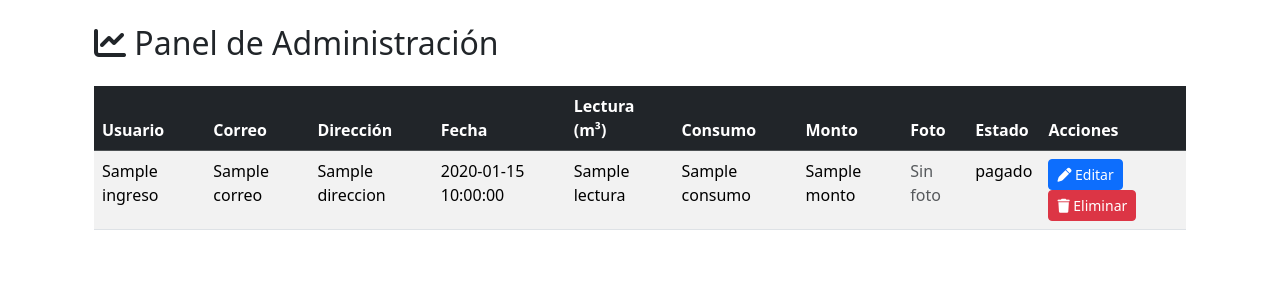
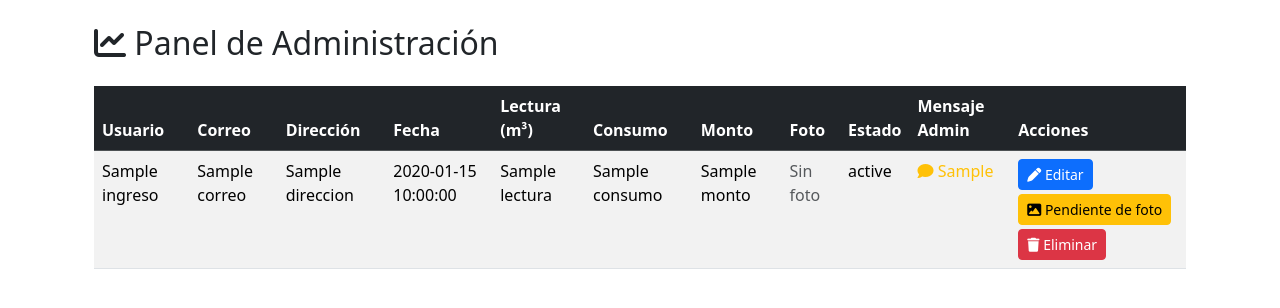
Before and after one commit to nmaureira7-boop/agua_app, a Flask app: template templates/vistas/admin_dashboard.html in a window 1280 px wide. Shown: the part 56-364 px from the top of the page. Run offline with Flask 3, Linux system fonts and the light colour scheme; the template is opened without the code that fills it: most values are stand-ins (such as "Sample title", 1, 10 or a date in 2020).

Commit message:
Update admin_dashboard.html

```diff
--- a/templates/vistas/admin_dashboard.html
+++ b/templates/vistas/admin_dashboard.html
@@ -16,6 +16,7 @@
         <th>Monto</th>
         <th>Foto</th>
         <th>Estado</th>
+        <th>Mensaje Admin</th>
         <th>Acciones</th>
       </tr>
     </thead>
@@ -47,11 +48,26 @@
             <span class="text-muted">Sin foto</span>
           {% endif %}
         </td>
-        <td>{{ ingreso.estado or 'Pendiente' }}</td>
+        <td>{{ ingreso.estado_validacion or 'Pendiente' }}</td>
         <td>
-          <a href="{{ url_for('admin_editar_ingreso', ingreso_id=ingreso.ingreso_id) }}" class="btn btn-sm btn-primary">
+          {% if ingreso.mensaje_admin %}
+            <span class="text-warning"><i class="fa-solid fa-comment"></i> {{ ingreso.mensaje_admin }}</span>
+          {% else %}
+            <span class="text-muted">Sin mensaje</span>
+          {% endif %}
+        </td>
+        <td>
+          <!-- Editar ingreso (estado y mensaje) -->
+          <a href="{{ url_for('admin_editar_ingreso', ingreso_id=ingreso.ingreso_id) }}" class="btn btn-sm btn-primary mb-1">
             <i class="fa-solid fa-pen"></i> Editar
           </a>
+          <!-- Marcar pendiente de foto rápido -->
+          <form action="{{ url_for('admin_marcar_pendiente', ingreso_id=ingreso.ingreso_id) }}" method="post" style="display:inline;">
+            <button type="submit" class="btn btn-sm btn-warning mb-1">
+              <i class="fa-solid fa-image"></i> Pendiente de foto
+            </button>
+          </form>
+          <!-- Eliminar ingreso -->
           <form action="{{ url_for('admin_eliminar_ingreso', ingreso_id=ingreso.ingreso_id) }}" method="post" style="display:inline;">
             <button type="submit" class="btn btn-sm btn-danger">
               <i class="fa-solid fa-trash"></i> Eliminar
```
